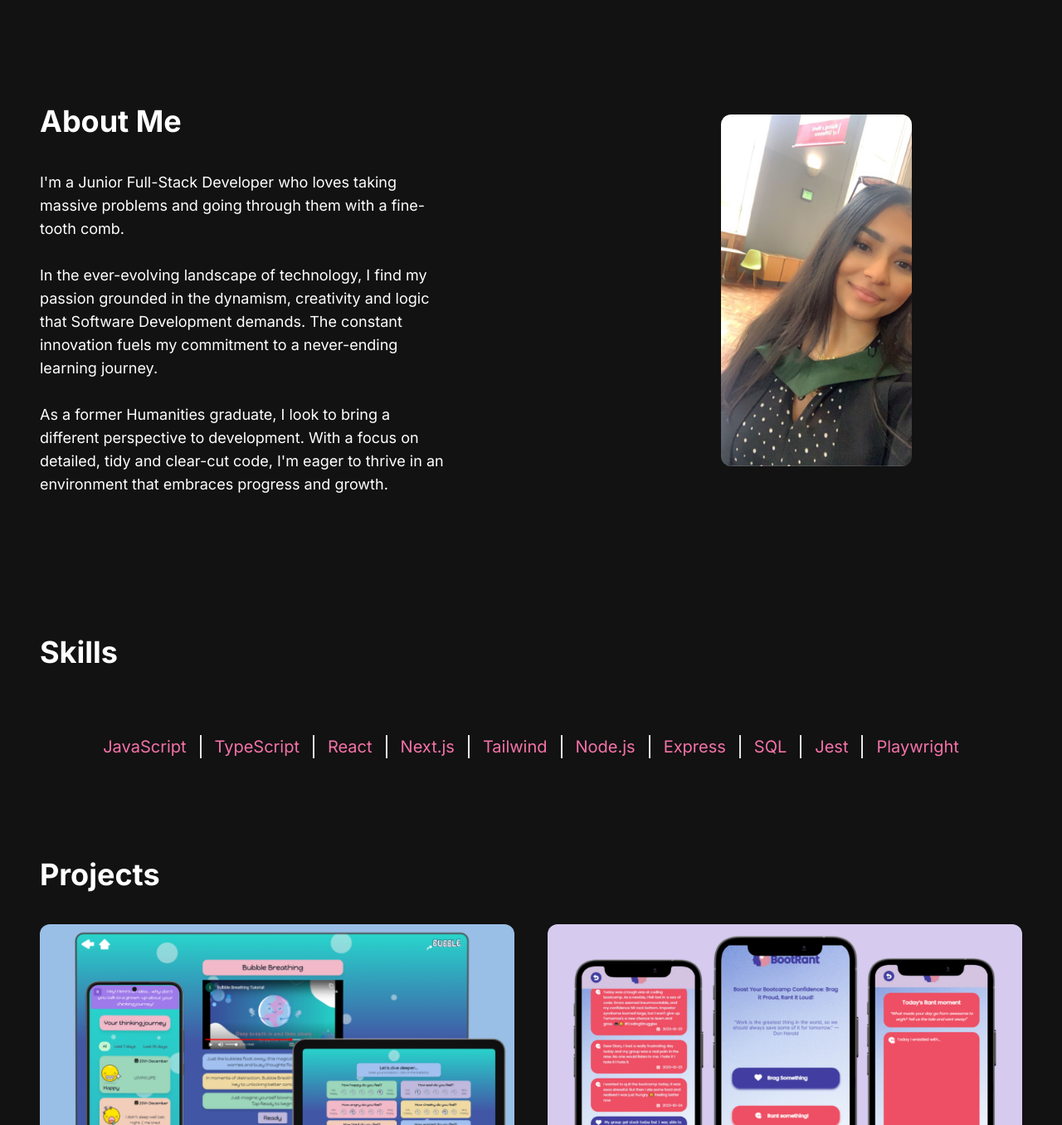
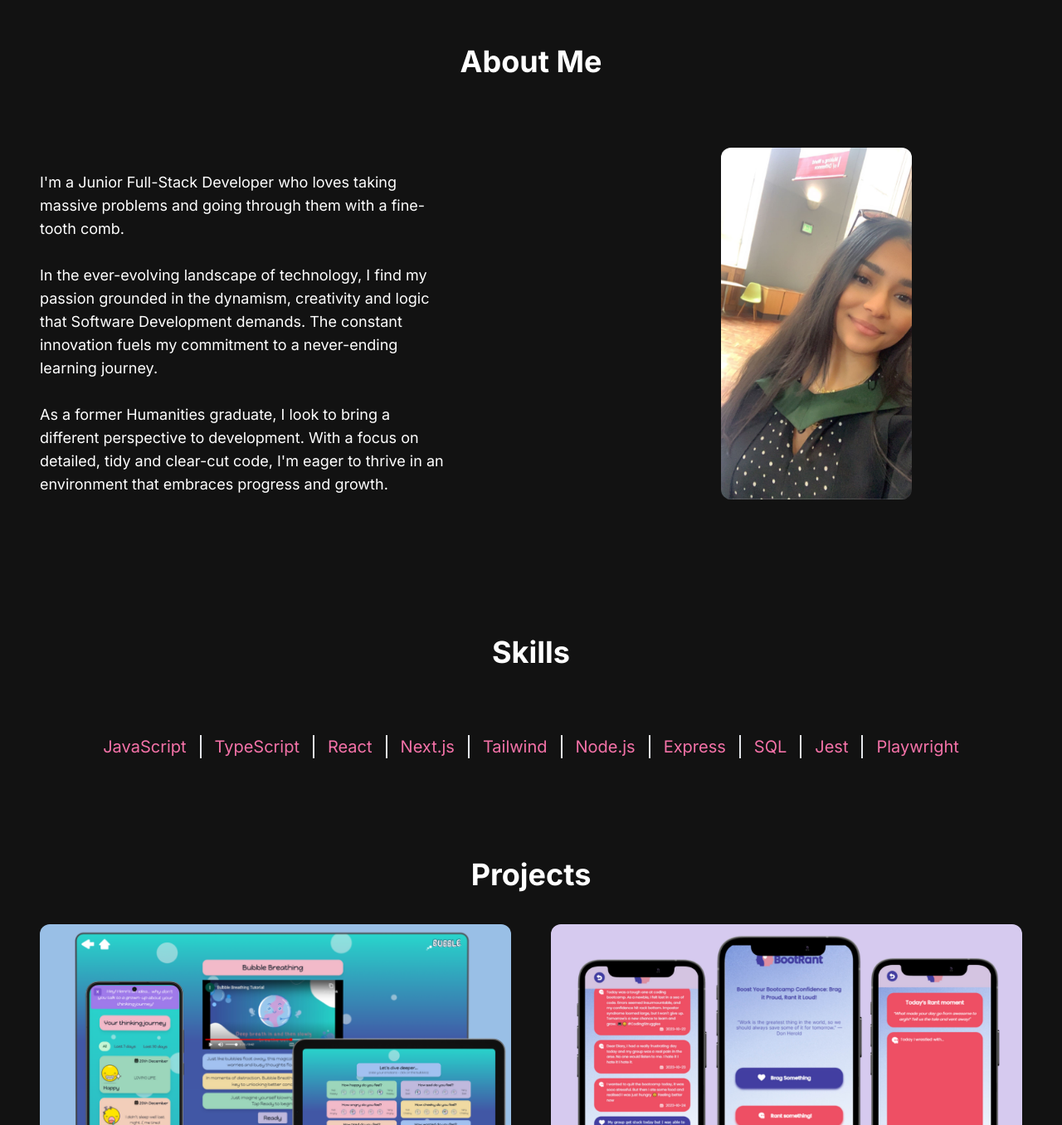
Before and after one commit to indiagrant/React-Portfolio-Site, a Next.js app: page / in a window 1280 px wide. Shown: the part 874-2230 px from the top of the page at 83% size. Built offline with nearby package versions, Linux system fonts and the light colour scheme.

Commit message:
centered

```diff
--- a/src/app/components/AboutSection.jsx
+++ b/src/app/components/AboutSection.jsx
@@ -43,9 +43,11 @@ const AboutSection = () => {
 
   return (
     <section className="text-white" id="about">
-      <div className="md:grid md:grid-cols-2 gap-8 items-center xl:gap-48 sm:py-16 lg:mt-20 lg:mb-20">
+      <h2 className="text-4xl font-bold text-white text-center lg:mt-20 lg:pt-10">
+        About Me
+      </h2>
+      <div className="md:grid md:grid-cols-2 gap-8 items-center xl:gap-48 sm:py-16 lg:mb-20">
         <div className="lg:pt-12 md:mt-0 text-left flex flex-col h-full md:col-span-1">
-          <h2 className="text-4xl font-bold text-white mb-10">About Me</h2>
           <p className="md:text-base lg:text-lg sm:text-sm mb-6">
             I&apos;m a Junior Full-Stack Developer who loves taking massive
             problems and going through them with a fine-tooth comb. <br></br>
--- a/src/app/components/ContactSection.jsx
+++ b/src/app/components/ContactSection.jsx
@@ -6,7 +6,7 @@ import Image from "next/image";
 
 const ContactSection = () => {
   return (
-    <section className="" id="contact">
+    <section className="text-center" id="contact">
       <div>
         <h2 className="text-4xl font-bold text-white my-2 mb-10">
           Let&apos;s Connect!
@@ -16,7 +16,7 @@ const ContactSection = () => {
           I&apos;m always looking for new opportunities and challenges, so feel
           free to reach out.
         </p>
-        <div className="socials flex flex-row gap-4 mt-5">
+        <div className="socials flex flex-row gap-4 mt-5 justify-center">
           <Link href="https://github.com/indiagrant">
             <Image
               src={GithubIcon}
--- a/src/app/components/ProjectSection.jsx
+++ b/src/app/components/ProjectSection.jsx
@@ -32,7 +32,7 @@ const projectsData = [
       </div>
     ),
     image: "/images/projects/BootRantMockup.png",
-    tag: ["All", "Web"],
+    tag: ["All", "Mobile"],
     gitUrl: "https://github.com/indiagrant/BootRant",
     previewUrl: "https://boot-rant-app.onrender.com/",
   },
@@ -75,8 +75,10 @@ const projectsData = [
 const ProjectSection = () => {
   return (
     <div id="projects">
-      <h2 className="text-4xl font-bold text-white mt-4 mb-10">Projects</h2>
-      <div className="grid md:grid-cols-2 gap-10 md:gap-10 lg:pb-20 mb-20">
+      <h2 className="text-4xl font-bold text-white mt-4 mb-10 text-center">
+        Projects
+      </h2>
+      <div className="grid md:grid-cols-2 gap-12 md:gap-12 lg:pb-20 mb-20">
         {projectsData.map((project) => (
           <ProjectCard
             key={project.id}
--- a/src/app/components/SkillsSection.jsx
+++ b/src/app/components/SkillsSection.jsx
@@ -3,7 +3,9 @@ import React from "react";
 const SkillsSection = () => {
   return (
     <section id="skills">
-      <h1 className="text-4xl font-bold text-white my-2 mb-10">Skills</h1>
+      <h1 className="text-4xl font-bold text-center text-white my-2 mb-10">
+        Skills
+      </h1>
       <ul className="flex flex-wrap gap-4 justify-center items-center text-[#f472a8] md:text-lg lg:text-xl lg:pb-10 lg:pt-10 sm:text-md mb-20 ">
         <li className="border-r-2 pr-4">JavaScript</li>
         <li className="border-r-2 pr-4">TypeScript</li>
```
